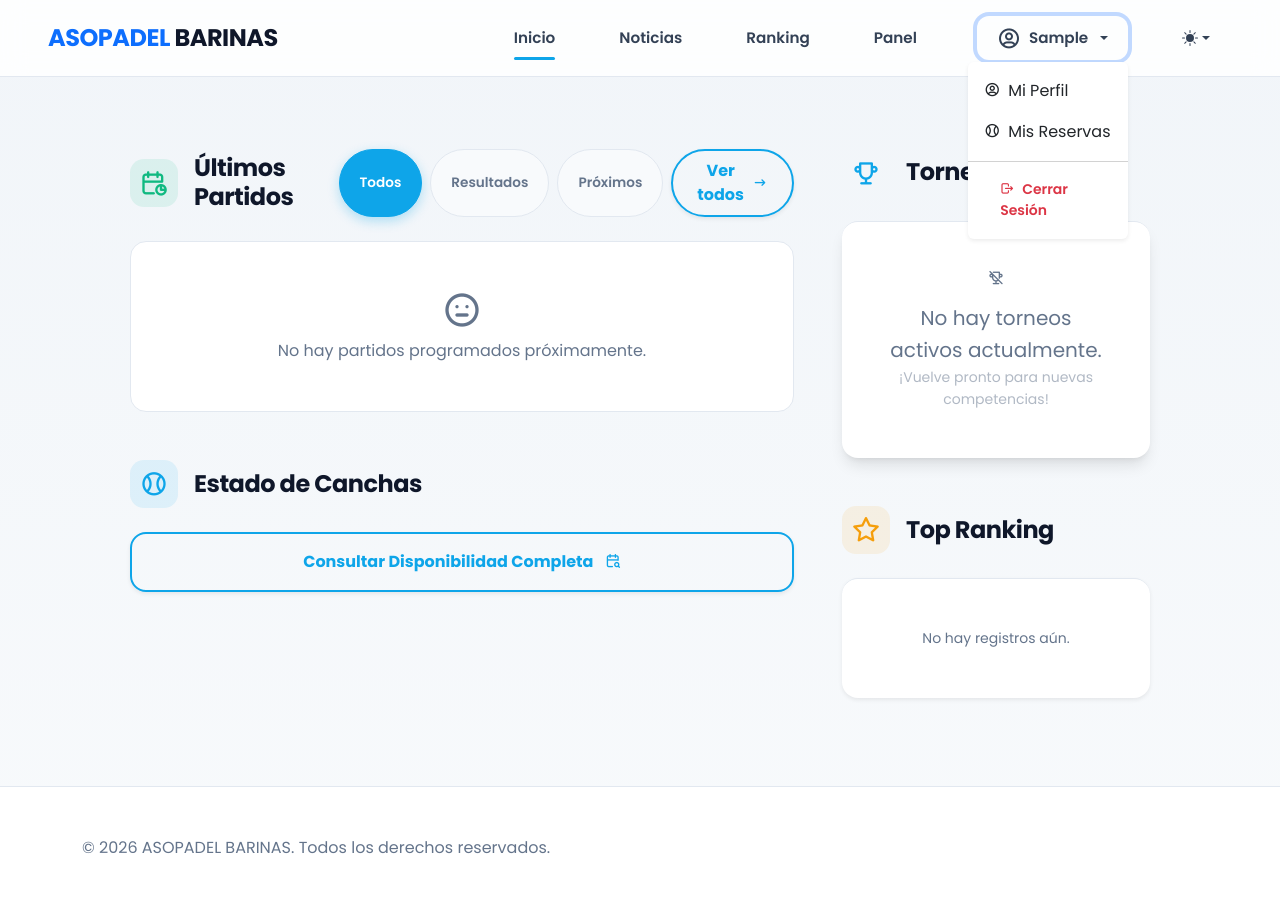
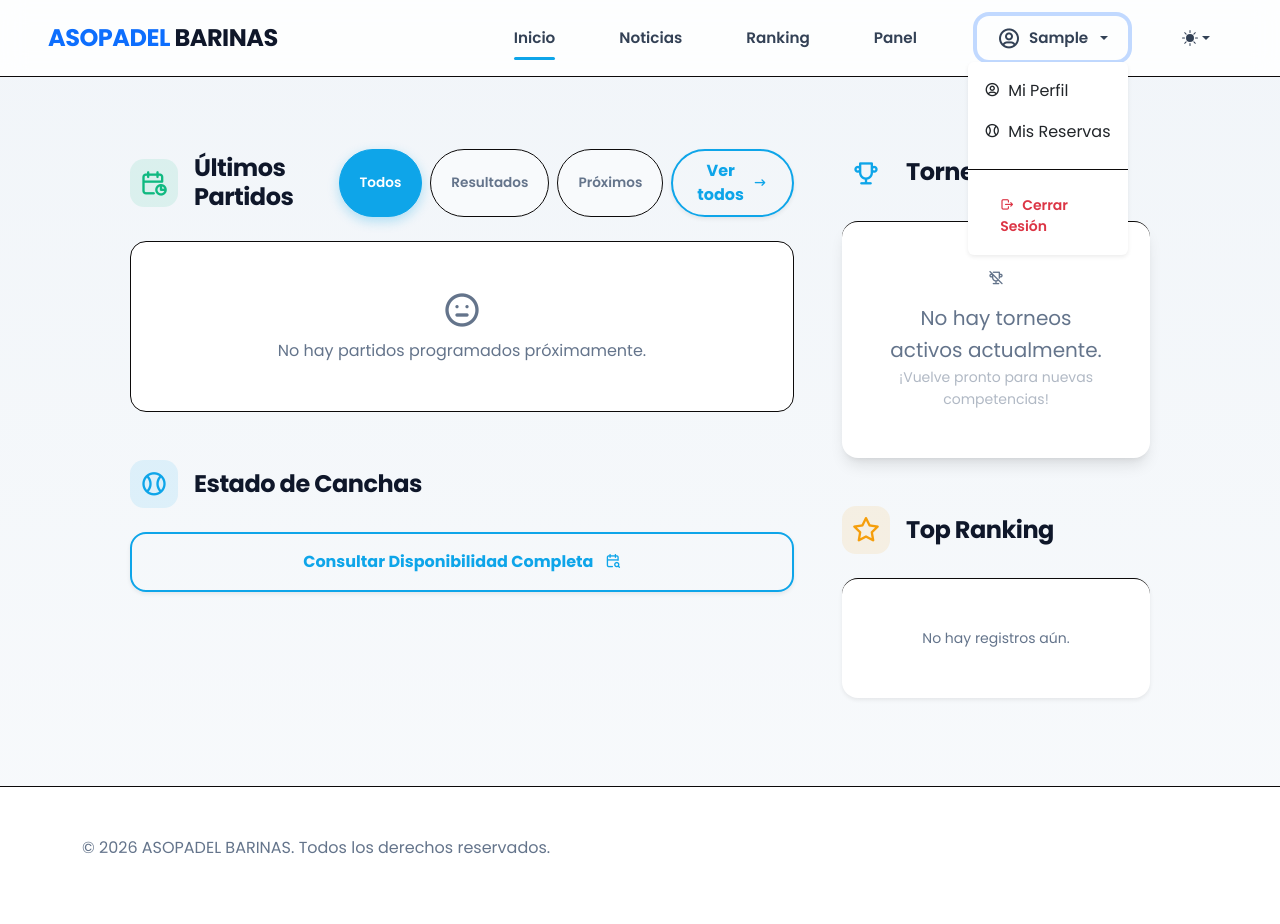
Before and after one commit to ErPyrex/asopadel-old, a Django app: page / in a window 1280 px wide, after a click that opens the changed part. Run offline with Django 5.2, Linux system fonts and the light colour scheme; the visitor is signed in with stand-in values (Sample User, id 1); data comes from the database, SQL or seed files in the repository; data that the repository does not hold is empty.

Commit message:
BorderInputs

```diff
--- a/static/css/style.css
+++ b/static/css/style.css
@@ -11,7 +11,9 @@
     --color-text-muted: #64748B;
     --color-light: #F8FAFC;
     --color-white: #FFFFFF;
-    --color-border: #E2E8F0;
+    --color-border: #0c0a0a;
+    --color-divider: #201f1f;
+
 
     /* Variables de UI semánticas */
     --ui-icon-bg: rgba(14, 165, 233, 0.12);
@@ -54,6 +56,7 @@
 
     --ui-icon-bg: rgba(56, 189, 248, 0.18);
     /* Más visible en dark mode */
+    --color-divider: rgba(255, 255, 255, 0.2);
 }
 
 /* Reset y Base */
@@ -61,6 +64,27 @@
     box-sizing: border-box;
     margin: 0;
     padding: 0;
+}
+
+hr,
+.dropdown-divider {
+    border: 0;
+    border-top: 1px solid var(--color-border) !important;
+    opacity: 1 !important;
+    margin: 1rem 0;
+}
+
+/* Forzar color de bordes de Bootstrap para que usen nuestra variable negra */
+.border,
+.border-top,
+.border-bottom,
+.border-start,
+.border-end {
+    border-color: var(--color-border) !important;
+}
+
+.modern-input-group {
+    border-color: var(--color-border) !important;
 }
 
 body {
```
